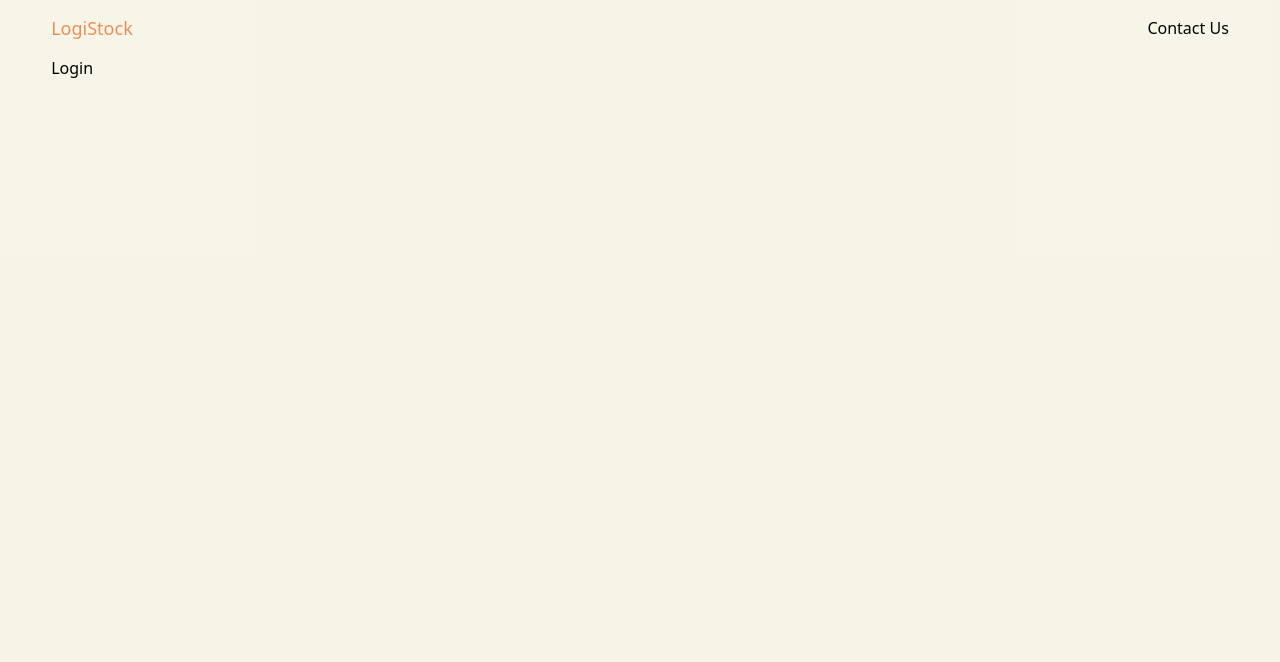
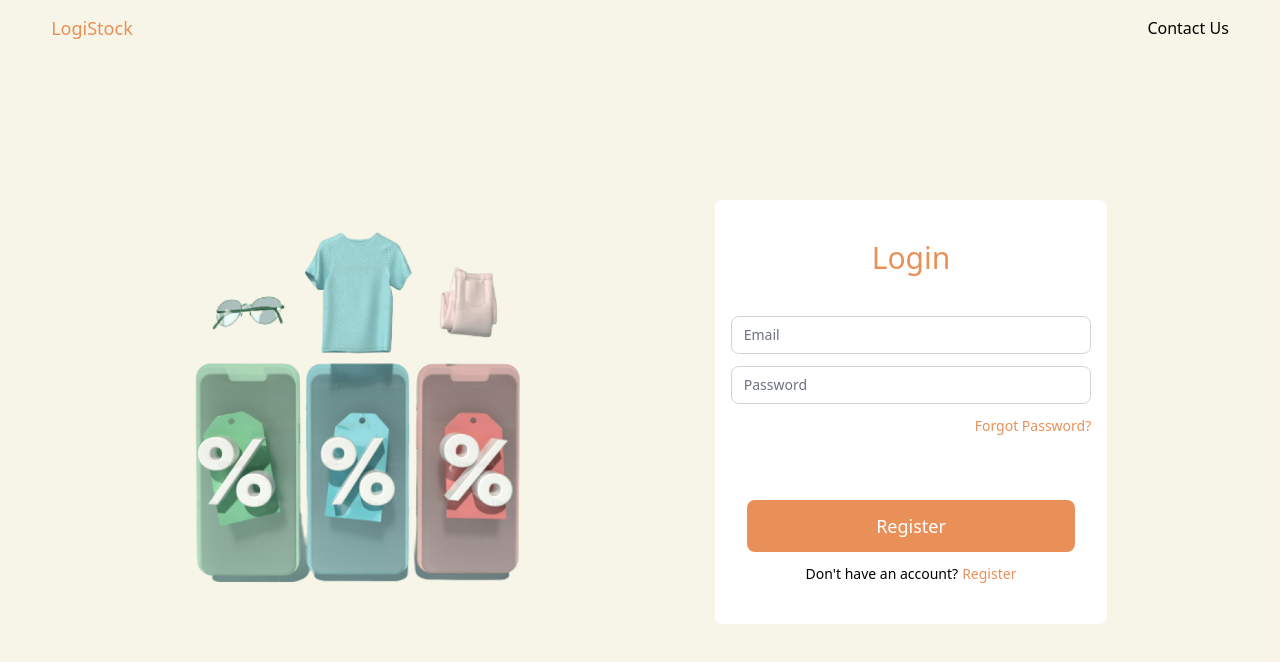
Before and after one commit to Abdul-Hamid-k/Smart-Inventory-Manager, a React (Vite) app in the folder frontend/: page /login in a window 1280 px wide. Shown: the top 662 px of the page. Built offline with nearby package versions, Linux system fonts and the light colour scheme.

Commit message:
Page(Login): Registration page UI complete, API Integrated and protected routes setup for auth and unauth routes

```diff
--- a/frontend/src/pages/AppAuthLayout.jsx
+++ b/frontend/src/pages/AppAuthLayout.jsx
@@ -1,9 +1,17 @@
-import React from 'react'
+import React, { useEffect } from 'react'
 import Header from '../components/Auth/Header.jsx'
 import Footer from '../components/Auth/Footer.jsx'
-import { Outlet } from 'react-router-dom'
+import { Outlet, useNavigate } from 'react-router-dom'
 
 const AppAuthLayout = () => {
+  const navigate = useNavigate()
+
+  useEffect(() => {
+    const token = localStorage.getItem('token')
+    if (!token) {
+      navigate('/login')
+    }
+  }, [])
   return (
     <div className='px-5 sm:px-[4%] pb-8 max-w-[80rem] mx-auto'>
       <Header />
--- a/frontend/src/pages/AppUnauthLayout.jsx
+++ b/frontend/src/pages/AppUnauthLayout.jsx
@@ -1,11 +1,20 @@
-import React from 'react'
+import React, { useEffect } from 'react'
 import Header from '../components/Unauth/Header.jsx'
 import Footer from '../components/Unauth/Footer.jsx'
-import { Outlet } from 'react-router-dom'
+import { Outlet, useNavigate } from 'react-router-dom'
 
 
 
 const AppUnauthLayout = () => {
+  const navigate = useNavigate()
+
+  useEffect(() => {
+    const token = localStorage.getItem('token')
+    if (token) {
+      navigate('/dashboard')
+    }
+  }, [])
+
   return (
     <div className=' px-5 sm:px-[4%] pb-8 max-w-[80rem] mx-auto'>
       <Header />
--- a/frontend/src/pages/Login.jsx
+++ b/frontend/src/pages/Login.jsx
@@ -1,9 +1,108 @@
-import React from 'react'
+import React, { useState } from 'react'
+import { Link, useNavigate } from 'react-router-dom'
+import { LoginImg } from '../assets/assets'
+import axios from 'axios'
 
 const Login = () => {
+  const [email, setEmail] = useState('')
+  const [password, setPassword] = useState('')
+  const [errorMessage, setErrorMessage] = useState('')
+  const [isLoading, setIsLoading] = useState(false)
+
+  const [user, setUser] = useState({})
+
+  const navigate = useNavigate()
+
+  const handleSubmit = (e) => {
+    e.preventDefault()
+    // console.log('Form submitted')
+    // console.log( email, password)
+
+    const userData = {
+      email,
+      password,
+    }
+
+    setIsLoading(true)
+    // Login api call
+    axios.post(import.meta.env.VITE_API_URL + '/login', userData).
+      then(response => {
+        console.log(response)
+
+        if (response.status === 200) {
+          localStorage.setItem('token', response.data.token);
+          setUser(response.data.user);
+          setIsLoading(false);
+          navigate('/dashboard')
+        }
+      }).
+      catch(error => {
+        // console.error('error: ', error)
+        setErrorMessage(error.response.data.message)
+      });
+
+    // clear form inputs
+    setEmail('')
+    setPassword('')
+    setErrorMessage('')
+
+  }
+
   return (
-    <div>Login</div>
+    <div className=" flex justify-center sm:justify-evenly gap-10 items-center min-h-[calc(100vh-5.5rem)] ">
+      {/* 5.5rem => 2rem padding bottom and 3.5 rem header height */}
+      {isLoading ? <p className='w-full h-full flex justify-center items-center'>Loading...</p> : (
+        <>
+          <img className='hidden md:block md:w-1/3 lg:w-1/3' src={LoginImg} alt="" />
+
+          <div className='w-full sm:w-2/3 md:w-2/5 lg:w-1/3  mx-3 h-fit py-10 px-3 sm:px-4 rounded-lg bg-white'>
+            <h2 className='text-3xl font-medium text-center mb-10 text-primary'>Login</h2>
+
+            <form
+              onSubmit={handleSubmit}
+              className='flex flex-col gap-3 text-sm'>
+
+              {/* email */}
+              <input
+                className='w-full px-3 py-2 outline-none focus:border-primary border-[0.05rem] rounded-lg bg-transparent border-gray-300 active:border-primary/50 text-black placeholder:text-gray-500'
+                type='email'
+                name='email'
+                value={email}
+                onChange={(e) => setEmail(e.target.value)}
+                required placeholder='Email' />
+
+              {/* password */}
+              <input
+                className='w-full px-3 py-2 outline-none focus:border-primary border-[0.05rem] rounded-lg bg-transparent border-gray-300 active:border-primary/50 text-black placeholder:text-gray-500'
+                type='password'
+                name='password'
+                value={password}
+                onChange={(e) => setPassword(e.target.value)}
+                required placeholder='Password' />
+              <Link className='font-medium text-primary text-end text-sm'>Forgot Password?</Link>
+
+
+              <p className='text-red-400'>{errorMessage}</p>
+
+              <button type='submit'
+                className='mt-10 w-auto rounded-lg text-white bg-primary px-5 py-3 text-lg font-medium mx-4'>
+                Register
+              </button>
+            </form>
+
+            <p
+              className='text-sm text-center pt-3'>Don't have an account?
+              <Link to='/register' className='text-primary ml-1 font-medium'>
+                Register
+              </Link>
+            </p>
+
+          </div>
+        </>)}
+    </div>
+
   )
+
 }
 
 export default Login
--- a/frontend/src/pages/Register.jsx
+++ b/frontend/src/pages/Register.jsx
@@ -10,6 +10,8 @@ const Register = () => {
   const [password, setPassword] = useState('')
   const [confirmPassword, setConfirmPassword] = useState('')
   const [errorMessage, setErrorMessage] = useState('')
+  const [isLoading, setIsLoading] = useState(false)
+
 
   const [user, setUser] = useState({})
 
@@ -28,18 +30,24 @@ const Register = () => {
       confirmPassword,
     }
 
+    setIsLoading(true)
+    // registration api call
     axios.post(import.meta.env.VITE_API_URL + '/register', userData).
       then(response => {
         if (response.status === 201) {
           localStorage.setItem('token', response.data.token);
           setUser(response.data.user);
           console.log(response)
+          setIsLoading(false)
+
           navigate('/dashboard')
         }
       }).
       catch(error => {
         // console.error('error: ', error)
         setErrorMessage(error.response.data.message)
+        setIsLoading(false)
+
       });
 
     // clear form inputs
@@ -55,7 +63,9 @@ const Register = () => {
   return (
     <div className=" flex justify-center sm:justify-evenly gap-10 items-center min-h-[calc(100vh-5.5rem)] ">
       {/* 5.5rem => 2rem padding bottom and 3.5 rem header height */}
+      {isLoading ? <p className='w-full h-full flex justify-center items-center'>Loading...</p> : (
 
+        <>
           <img className='hidden md:block md:w-1/3 lg:w-1/3' src={LoginImg} alt="" />
 
           <div className='w-full sm:w-2/3 md:w-2/5 lg:w-1/3  mx-3 h-fit py-10 px-3 sm:px-4 rounded-lg bg-white'>
@@ -128,6 +138,8 @@ const Register = () => {
             </p>
 
           </div>
+        </>)}
+
     </div>
 
   )
```
Lines whose indentation alone changed are shown as unchanged.
